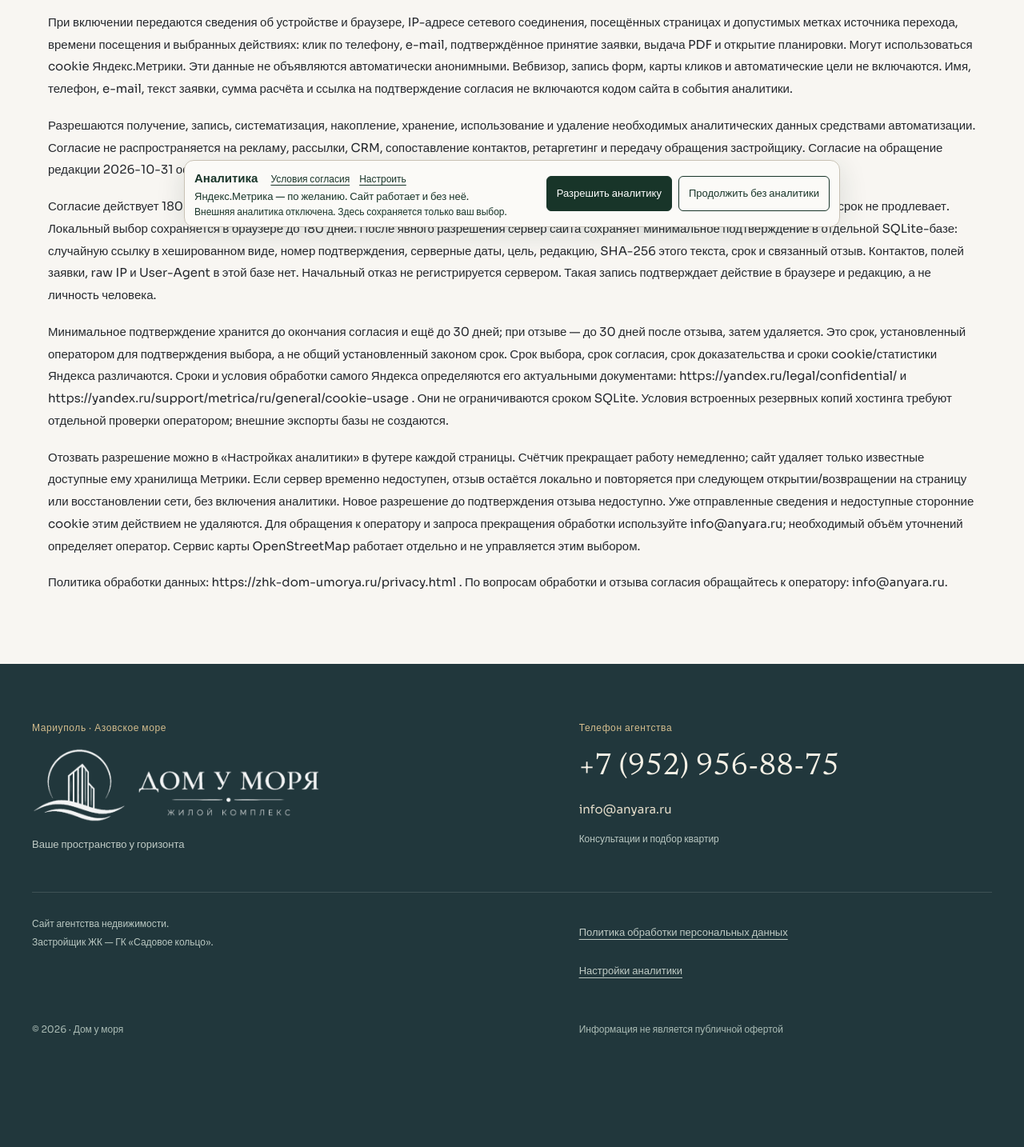
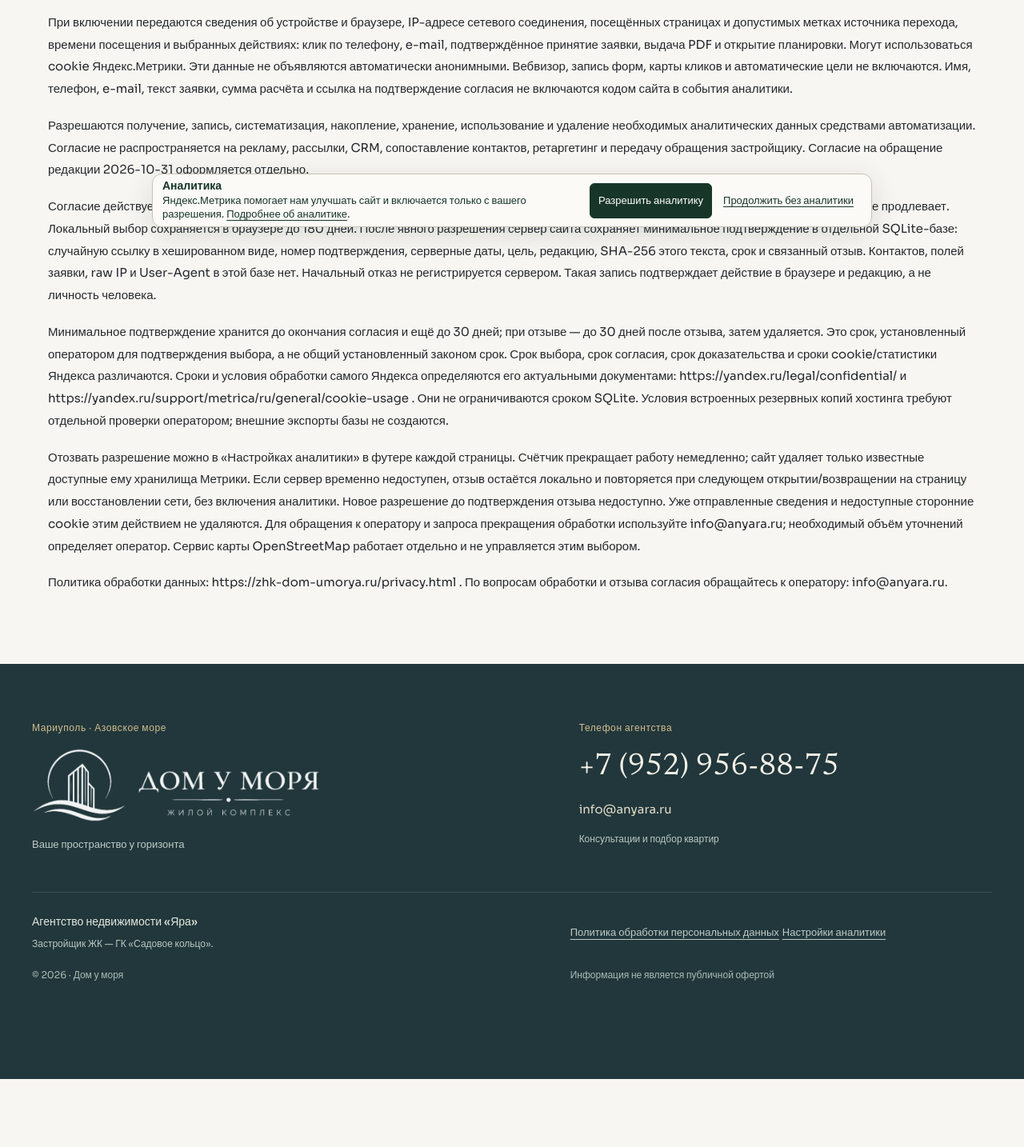
Before and after one commit to AntonZemlya/dom-u-morya, a PHP site: page /consent-analytics.html in a window 1280 px wide. Shown: the part 504-1938 px from the top of the page at 80% size. After the commit the page ends 1853 px from the top, so only its background shows below. Run offline with PHP 8.4, Linux system fonts and the light colour scheme.

Commit message:
UI: compact analytics consent banner and simplify agency footer

```diff
--- a/consent-analytics.html
+++ b/consent-analytics.html
@@ -106,7 +106,10 @@
       <div class="footer-contact"><p class="footer-eyebrow">Телефон агентства</p><a class="footer-phone" href="tel:+79529568875">+7 (952) 956-88-75</a><a class="footer-email" href="mailto:info@anyara.ru">info@anyara.ru</a><span>Консультации и подбор квартир</span></div>
     </div>
     <div class="footer-bottom">
-      <p class="footer-role">Сайт агентства недвижимости.<br>Застройщик ЖК — ГК «Садовое кольцо».</p>
+      <div>
+        <p class="footer-agency">Агентство недвижимости «Яра»</p>
+        <p class="footer-role">Застройщик ЖК — ГК «Садовое кольцо».</p>
+      </div>
       <nav class="footer-legal" aria-label="Конфиденциальность">
         <a href="privacy.html" target="_blank" rel="noopener">Политика обработки персональных данных<span class="sr-only"> (в новой вкладке)</span></a>
         <button type="button" data-privacy-settings>Настройки аналитики</button>
--- a/consent-personal-data.html
+++ b/consent-personal-data.html
@@ -128,7 +128,10 @@
       <div class="footer-contact"><p class="footer-eyebrow">Телефон агентства</p><a class="footer-phone" href="tel:+79529568875">+7 (952) 956-88-75</a><a class="footer-email" href="mailto:info@anyara.ru">info@anyara.ru</a><span>Консультации и подбор квартир</span></div>
     </div>
     <div class="footer-bottom">
-      <p class="footer-role">Сайт агентства недвижимости.<br>Застройщик ЖК — ГК «Садовое кольцо».</p>
+      <div>
+        <p class="footer-agency">Агентство недвижимости «Яра»</p>
+        <p class="footer-role">Застройщик ЖК — ГК «Садовое кольцо».</p>
+      </div>
       <nav class="footer-legal" aria-label="Конфиденциальность">
         <a href="privacy.html" target="_blank" rel="noopener">Политика обработки персональных данных<span class="sr-only"> (в новой вкладке)</span></a>
         <button type="button" data-privacy-settings>Настройки аналитики</button>
--- a/index.html
+++ b/index.html
@@ -791,7 +791,10 @@
       <div class="footer-contact"><p class="footer-eyebrow">Телефон агентства</p><a class="footer-phone" href="tel:+79529568875">+7 (952) 956-88-75</a><a class="footer-email" href="mailto:info@anyara.ru">info@anyara.ru</a><span>Консультации и подбор квартир</span></div>
     </div>
     <div class="footer-bottom">
-      <p class="footer-role">Сайт агентства недвижимости.<br>Застройщик ЖК — ГК «Садовое кольцо».</p>
+      <div>
+        <p class="footer-agency">Агентство недвижимости «Яра»</p>
+        <p class="footer-role">Застройщик ЖК — ГК «Садовое кольцо».</p>
+      </div>
       <nav class="footer-legal" aria-label="Конфиденциальность">
         <a href="privacy.html" target="_blank" rel="noopener">Политика обработки персональных данных<span class="sr-only"> (в новой вкладке)</span></a>
         <button type="button" data-privacy-settings>Настройки аналитики</button>
--- a/privacy.html
+++ b/privacy.html
@@ -162,7 +162,10 @@
       <div class="footer-contact"><p class="footer-eyebrow">Телефон агентства</p><a class="footer-phone" href="tel:+79529568875">+7 (952) 956-88-75</a><a class="footer-email" href="mailto:info@anyara.ru">info@anyara.ru</a><span>Консультации и подбор квартир</span></div>
     </div>
     <div class="footer-bottom">
-      <p class="footer-role">Сайт агентства недвижимости.<br>Застройщик ЖК — ГК «Садовое кольцо».</p>
+      <div>
+        <p class="footer-agency">Агентство недвижимости «Яра»</p>
+        <p class="footer-role">Застройщик ЖК — ГК «Садовое кольцо».</p>
+      </div>
       <nav class="footer-legal" aria-label="Конфиденциальность">
         <a href="privacy.html" target="_blank" rel="noopener">Политика обработки персональных данных<span class="sr-only"> (в новой вкладке)</span></a>
         <button type="button" data-privacy-settings>Настройки аналитики</button>
--- a/privacy/privacy.css
+++ b/privacy/privacy.css
@@ -1,12 +1,16 @@
 /* Consent UI adapted from Rehab Profi; colours/type follow Dom u morya. */
-.privacy-banner{position:fixed;z-index:65;left:16px;right:16px;bottom:12px;max-width:820px;margin:auto;padding:10px 12px;background:#fbfaf7;border:1px solid #c9c2b4;border-radius:12px;box-shadow:0 8px 35px #18352924;display:grid;grid-template-columns:minmax(0,1fr) auto;gap:16px;align-items:center;color:#183529;max-height:calc(100dvh - 24px);overflow:auto}
-.privacy-banner[hidden]{display:none}.privacy-banner h2{font-family:inherit;font-size:15px;font-weight:600;line-height:1.2;margin:0}.privacy-banner p{font-size:13px;line-height:1.35;margin:0}
-.privacy-banner-copy{min-width:0;display:grid;gap:2px}.privacy-banner-heading{display:flex;align-items:center;flex-wrap:wrap;gap:2px 16px}
-.privacy-banner .privacy-actions{flex-wrap:nowrap}.privacy-banner .privacy-action{flex:none;white-space:nowrap;padding:8px 12px}
+.privacy-banner{position:fixed;z-index:65;left:16px;right:16px;bottom:12px;max-width:900px;margin:auto;padding:6px 12px;background:#fbfaf7;border:1px solid #c9c2b4;border-radius:12px;box-shadow:0 8px 35px #18352924;display:grid;grid-template-columns:minmax(0,1fr) auto;gap:12px;align-items:center;color:#183529;max-height:calc(100dvh - 24px);overflow:auto}
+.privacy-banner[hidden]{display:none}
+.privacy-banner h2{font-family:inherit;font-size:14px;font-weight:600;line-height:1.2;margin:0}
+.privacy-banner p{font-size:13px;line-height:1.3;margin:0}
+.privacy-banner-copy{min-width:0;display:grid;gap:2px}
+.privacy-banner .privacy-actions{flex-wrap:nowrap;gap:4px}
+.privacy-banner .privacy-action{flex:none;white-space:nowrap;padding:5px 10px;font-weight:500}
 .privacy-actions{display:flex;gap:8px;flex-wrap:wrap}.privacy-action{font:inherit;font-size:13px;line-height:1.4;background:#183529;color:#fff;border:1px solid #183529;border-radius:6px;padding:12px;min-height:44px;cursor:pointer;flex:1}
-.privacy-action:disabled{opacity:.5;cursor:default}.privacy-action[data-privacy-choice="denied"],.privacy-action[data-privacy-deny]{background:#fbfaf7;color:#183529}
-.privacy-banner-links{display:flex;gap:12px;font-size:12px;align-items:center}.privacy-banner a,.privacy-settings a,.privacy-configure{color:#183529;text-decoration:underline;text-underline-offset:3px}.privacy-banner-links a,.privacy-configure{display:inline-flex;align-items:center;min-height:24px;white-space:nowrap}.privacy-configure{font:inherit;background:none;border:0;padding:0;cursor:pointer}
-.privacy-banner .privacy-banner-note{font-size:12px}
+.privacy-action:disabled{opacity:.5;cursor:default}.privacy-action[data-privacy-deny]{background:#fbfaf7;color:#183529}
+.privacy-banner #cookie-decline{background:transparent;border:0;color:#183529}
+.privacy-banner a,.privacy-settings a,.privacy-banner #cookie-decline{color:#183529;text-decoration:underline;text-underline-offset:3px}
+.privacy-banner a{display:inline-block;max-width:100%}
 /* Reserve the banner's measured height so the last footer links remain reachable. */
 footer.finale-footer::after{content:"";display:block;height:var(--privacy-banner-space,0px)}
 .scroll-top-btn:not(.no-cookie-banner){bottom:calc(var(--privacy-banner-offset,0px) + 12px)}
@@ -14,5 +18,10 @@ footer.finale-footer::after{content:"";display:block;height:var(--privacy-banner
 .privacy-documents{display:grid;gap:4px;margin-top:20px;padding-top:16px;border-top:1px solid #c9c2b4;font-size:13px;line-height:1.5}.privacy-documents a{display:flex;align-items:center;min-height:44px}
 .site-footer .footer-legal{font-size:13px;gap:4px;text-align:left}.site-footer .footer-legal a,.footer-legal [data-privacy-settings]{display:flex;align-items:center;min-height:44px;font:inherit;color:inherit;text-align:left;background:none;border:0;padding:0;cursor:pointer;text-decoration:underline;text-underline-offset:4px}
 .privacy-banner :is(button,p,a),.privacy-settings :is(button,p,a){overflow-wrap:anywhere}.privacy-banner :focus-visible,.privacy-settings :focus-visible,[data-privacy-settings]:focus-visible{outline:2px solid #9b7134;outline-offset:4px}
-@media(max-width:700px){.privacy-banner{grid-template-columns:minmax(0,1fr);gap:6px;padding:8px 10px}.privacy-banner .privacy-actions{display:grid;grid-template-columns:repeat(2,minmax(0,1fr))}.privacy-banner .privacy-action{font-size:12px;white-space:normal;padding:5px 7px}}
-@media(max-width:500px){.privacy-banner{left:10px;right:10px;bottom:10px}.privacy-banner p{font-size:12px;line-height:1.4}.privacy-banner-heading{column-gap:12px}.privacy-settings>div{padding:20px}.privacy-settings .privacy-actions{display:grid;grid-template-columns:1fr}}
+.privacy-banner :focus-visible{outline-offset:2px}
+@media(max-width:700px){
+ .privacy-banner{grid-template-columns:minmax(0,1fr);gap:4px;padding:5px 10px}
+ .privacy-banner .privacy-actions{display:grid;grid-template-columns:repeat(2,minmax(0,1fr))}
+ .privacy-banner .privacy-action{font-size:12px;white-space:normal;text-wrap:balance;padding:5px 7px}
+}
+@media(max-width:500px){.privacy-banner{left:10px;right:10px;bottom:10px}.privacy-banner p{font-size:12px;line-height:1.35}.privacy-settings>div{padding:20px}.privacy-settings .privacy-actions{display:grid;grid-template-columns:1fr}}
--- a/styles.css
+++ b/styles.css
@@ -742,9 +742,7 @@ footer.finale-footer{background:#21373c;color:#e5e9e2;border:0;padding:0}
 .finale-footer .footer-contact>a.footer-email{font-size:15px;color:#e4dcc9;min-height:44px;display:inline-flex;align-items:center;text-decoration:none;margin-top:6px}
 .finale-footer .footer-contact span{font-size:12px;color:#bac8c2;margin-top:5px}
 .finale-footer .footer-bottom{display:grid;grid-template-columns:1fr 1fr 1.12fr;gap:48px;border:0;padding:32px;border-radius:12px;background:#ffffff05}
-.finale-footer .footer-agency{font-size:14px;color:#e3e8df}
-.finale-footer .footer-agency .footer-eyebrow{font-size:12px;margin-bottom:12px}
-.finale-footer .footer-agency span{font-size:12px;color:#bac8c2;line-height:1.8}
+.finale-footer .footer-agency{margin:0 0 4px;font-size:14px;font-weight:500;color:#e3e8df}
 .finale-footer .footer-role{font-size:12px;color:#bac8c2;margin:0;padding-top:32px;line-height:1.9}
 .finale-footer .footer-legal{font-size:13px;align-items:flex-start;text-align:left;gap:10px;padding-top:24px}
 .finale-footer .footer-legal a{color:#e4dcc9;min-height:44px;display:flex;flex-direction:column;justify-content:center;text-decoration:underline;text-decoration-color:#c4b18266;text-underline-offset:4px;line-height:1.7}
@@ -947,12 +945,13 @@ footer.finale-footer{background:#21373c;color:#e5e9e2;border:0;padding:0}
 /* ENG-001 — optional footer polish; isolated from the functional changes. */
 .finale-footer .footer-brand{display:block;max-width:360px}
 .finale-footer .footer-logo{display:block;width:100%;height:auto;filter:brightness(0) invert(1);opacity:.95}
-.finale-footer .footer-bottom{grid-template-columns:1.2fr 1fr;background:none;border-radius:0;border-top:1px solid #c0cbc52e;padding:28px 0;gap:32px 64px}
+/* Compact agency identity and legal links; keep both actions keyboard-accessible. */
+.finale-footer .footer-bottom{grid-template-columns:1.2fr 1fr;background:none;border-radius:0;border-top:1px solid #c0cbc52e;padding:24px 0 12px;gap:20px 40px}
 .finale-footer .footer-role,.finale-footer .footer-legal{padding-top:0}
-.finale-footer .footer-legal{grid-column:auto;display:flex;gap:8px}
-.finale-footer .footer-operator{margin:0;font-size:11px;color:#acbdb6;line-height:1.9;overflow-wrap:anywhere}
-@media(max-width:900px){.finale-footer .footer-bottom{gap:24px 32px}}
-@media(max-width:600px){.finale-footer .footer-brand{max-width:280px}.finale-footer .footer-bottom{grid-template-columns:1fr;padding:24px 0;gap:20px}}
+.finale-footer .footer-legal{grid-column:auto;display:flex;flex-direction:row;flex-wrap:wrap;align-items:center;gap:0 18px;font-size:12px}
+.finale-footer .footer-legal a,.finale-footer .footer-legal button{min-height:44px}
+@media(max-width:900px){.finale-footer .footer-bottom{gap:16px 32px}}
+@media(max-width:600px){.finale-footer .footer-brand{max-width:280px}.finale-footer .footer-bottom{grid-template-columns:1fr;padding:20px 0 8px;gap:8px}}
 
 /* Long document URLs must not widen the page beside the shared footer. */
 .legal-page .legal-text{overflow-wrap:anywhere}
@@ -973,9 +972,14 @@ footer.finale-footer{background:#21373c;color:#e5e9e2;border:0;padding:0}
 
 /* Shared footer: visible link feedback and a fine-print column aligned with legal links. */
 .finale-footer .site-footer a:is(:hover,:focus-visible),.finale-footer .site-footer [data-privacy-settings]:is(:hover,:focus-visible){color:#f1d09b;text-decoration-color:currentColor}
-.finale-footer .footer-fineprint{display:grid;grid-template-columns:1.2fr 1fr;column-gap:64px;text-align:left}
+.finale-footer .footer-fineprint{display:grid;grid-template-columns:1.2fr 1fr;column-gap:40px;text-align:left;margin-top:4px}
+/* Keep the offer text clear of the fixed back-to-top button. */
+.finale-footer .footer-fineprint>span:last-child{padding-inline-end:40px;text-wrap:balance}
 @media(max-width:900px){.finale-footer .footer-fineprint{column-gap:32px}}
-@media(max-width:600px){.finale-footer .footer-fineprint{grid-template-columns:1fr;row-gap:8px}}
+@media(max-width:600px){
+ .finale-footer .footer-fineprint{grid-template-columns:1fr;row-gap:8px}
+ .finale-footer .footer-fineprint>span:last-child{padding-inline-end:48px}
+}
 
 /* PAGESPEED-MOBILE-001: confirmed Lighthouse contrast failures only. */
 #progress .construction-heading .plans-style-4{color:#806534}
--- a/templates/footer.html
+++ b/templates/footer.html
@@ -5,7 +5,10 @@
       <div class="footer-contact"><p class="footer-eyebrow">Телефон агентства</p><a class="footer-phone" href="tel:+79529568875">+7 (952) 956-88-75</a><a class="footer-email" href="mailto:info@anyara.ru">info@anyara.ru</a><span>Консультации и подбор квартир</span></div>
     </div>
     <div class="footer-bottom">
-      <p class="footer-role">Сайт агентства недвижимости.<br>Застройщик ЖК — ГК «Садовое кольцо».</p>
+      <div>
+        <p class="footer-agency">Агентство недвижимости «Яра»</p>
+        <p class="footer-role">Застройщик ЖК — ГК «Садовое кольцо».</p>
+      </div>
       <nav class="footer-legal" aria-label="Конфиденциальность">
         <a href="privacy.html" target="_blank" rel="noopener">Политика обработки персональных данных<span class="sr-only"> (в новой вкладке)</span></a>
         <button type="button" data-privacy-settings>Настройки аналитики</button>
```
Also changed, not shown: privacy/privacy.js (+10 -3 lines), tests/analytics-browser.cjs (+21 -2 lines), tests/analytics.test.mjs (+12 -1 lines), tests/eng-001-footer.cjs (+34 -5 lines), tests/privacy-banner.cjs (+36 -14 lines).
